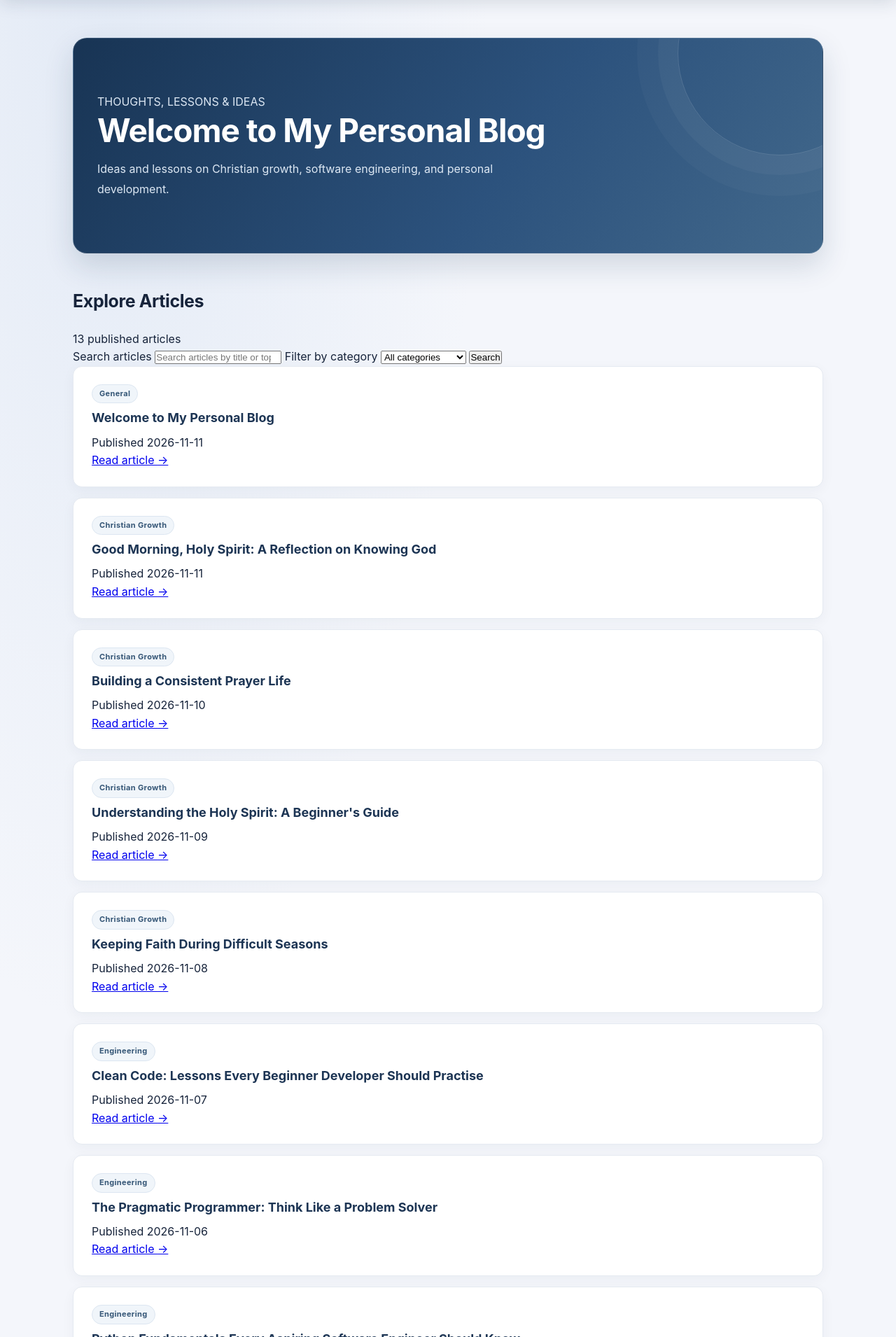
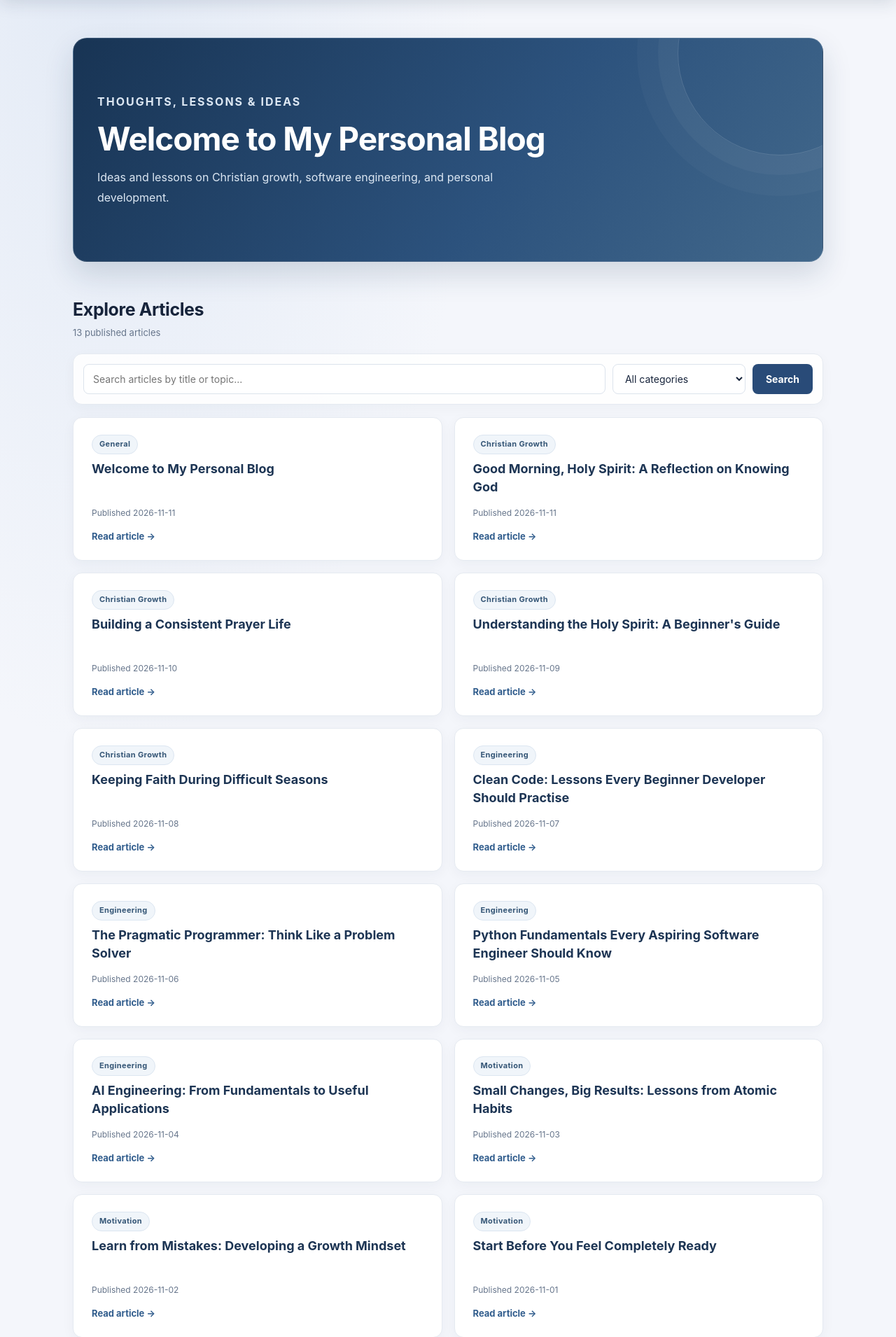
Before and after one commit to ugochi74/personal-blog, a Flask app: page / in a window 1280 px wide. Shown: the part 72-1982 px from the top of the page at 70% size. Run offline with Flask 3, Linux system fonts and the light colour scheme; parts of the project's set-up code (start-up, migrations or seed data) failed here and were passed over.

Commit message:
Style homepage search and article browsing tools

```diff
--- a/static/css/style.css
+++ b/static/css/style.css
@@ -685,3 +685,201 @@ body:not(.admin-page) footer {
         border-radius: 14px;
     }
 }
+
+
+/* Homepage search, category filters, and article grid */
+body:not(.admin-page) .welcome-label {
+    position: relative;
+    z-index: 1;
+    margin-bottom: 12px;
+    color: #d6e2ef;
+    font-size: 11px;
+    font-weight: 750;
+    letter-spacing: 2px;
+}
+
+body:not(.admin-page) .articles-heading {
+    display: flex;
+    justify-content: space-between;
+    align-items: end;
+    gap: 16px;
+    margin-bottom: 20px;
+}
+
+body:not(.admin-page) .articles-heading h2 {
+    margin-bottom: 3px;
+}
+
+body:not(.admin-page) .articles-count,
+body:not(.admin-page) .results-label {
+    color: var(--muted);
+    font-size: 13px;
+}
+
+body:not(.admin-page) .article-tools {
+    display: flex;
+    align-items: center;
+    gap: 10px;
+    margin-bottom: 18px;
+    padding: 14px;
+    border: 1px solid var(--line);
+    border-radius: 13px;
+    background: rgba(255, 255, 255, 0.88);
+    box-shadow: 0 5px 18px rgba(25, 43, 67, 0.035);
+}
+
+body:not(.admin-page) .search-box {
+    flex: 1;
+    min-width: 180px;
+}
+
+body:not(.admin-page) .search-box input,
+body:not(.admin-page) .category-select select {
+    width: 100%;
+    min-height: 43px;
+    padding: 0 13px;
+    border: 1px solid #dce3ec;
+    border-radius: 8px;
+    background: #fff;
+    color: var(--ink);
+    font: inherit;
+    font-size: 14px;
+}
+
+body:not(.admin-page) .search-box input:focus,
+body:not(.admin-page) .category-select select:focus {
+    outline: 3px solid rgba(49, 87, 213, 0.13);
+    border-color: #7895bb;
+}
+
+body:not(.admin-page) .category-select {
+    width: 190px;
+}
+
+body:not(.admin-page) .search-button {
+    min-height: 43px;
+    padding: 0 19px;
+    border: 0;
+    border-radius: 8px;
+    background: #294b78;
+    color: #fff;
+    font: inherit;
+    font-size: 14px;
+    font-weight: 700;
+    cursor: pointer;
+    transition: background 0.2s ease;
+}
+
+body:not(.admin-page) .search-button:hover {
+    background: #1b3658;
+}
+
+body:not(.admin-page) .clear-filters {
+    color: #52657d;
+    font-size: 13px;
+    font-weight: 650;
+    text-decoration: none;
+}
+
+body:not(.admin-page) .clear-filters:hover {
+    text-decoration: underline;
+}
+
+body:not(.admin-page) .results-label {
+    margin: 0 0 16px;
+}
+
+body:not(.admin-page) .article-grid {
+    display: grid;
+    grid-template-columns: repeat(2, minmax(0, 1fr));
+    gap: 17px;
+}
+
+body:not(.admin-page) .article-grid .article-card {
+    display: flex;
+    flex-direction: column;
+    align-items: flex-start;
+    min-height: 205px;
+    margin: 0;
+}
+
+body:not(.admin-page) .article-grid .article-card h3 {
+    margin-bottom: 13px;
+}
+
+body:not(.admin-page) .article-card-date {
+    margin-top: auto;
+    color: var(--muted);
+    font-size: 12px;
+}
+
+body:not(.admin-page) .read-article-link {
+    display: inline-block;
+    margin-top: 13px;
+    color: #315d8d;
+    font-size: 13px;
+    font-weight: 700;
+    text-decoration: none;
+}
+
+body:not(.admin-page) .read-article-link:hover {
+    text-decoration: underline;
+}
+
+body:not(.admin-page) .no-articles {
+    padding: 48px 24px;
+    border: 1px dashed #cbd5e1;
+    border-radius: 13px;
+    background: rgba(255, 255, 255, 0.75);
+    text-align: center;
+}
+
+body:not(.admin-page) .no-articles h3 {
+    margin-bottom: 7px;
+    color: var(--ink);
+}
+
+body:not(.admin-page) .no-articles p {
+    margin-bottom: 14px;
+    color: var(--muted);
+    font-size: 14px;
+}
+
+body:not(.admin-page) .no-articles a {
+    color: #315d8d;
+    font-size: 14px;
+    font-weight: 700;
+    text-decoration: none;
+}
+
+.visually-hidden {
+    position: absolute;
+    width: 1px;
+    height: 1px;
+    padding: 0;
+    margin: -1px;
+    overflow: hidden;
+    clip: rect(0, 0, 0, 0);
+    white-space: nowrap;
+    border: 0;
+}
+
+@media (max-width: 700px) {
+    body:not(.admin-page) .article-tools {
+        align-items: stretch;
+        flex-direction: column;
+    }
+
+    body:not(.admin-page) .search-box,
+    body:not(.admin-page) .category-select {
+        width: 100%;
+    }
+
+    body:not(.admin-page) .article-grid {
+        grid-template-columns: 1fr;
+    }
+
+    body:not(.admin-page) .search-button {
+        width: 100%;
+    }
+}
```
